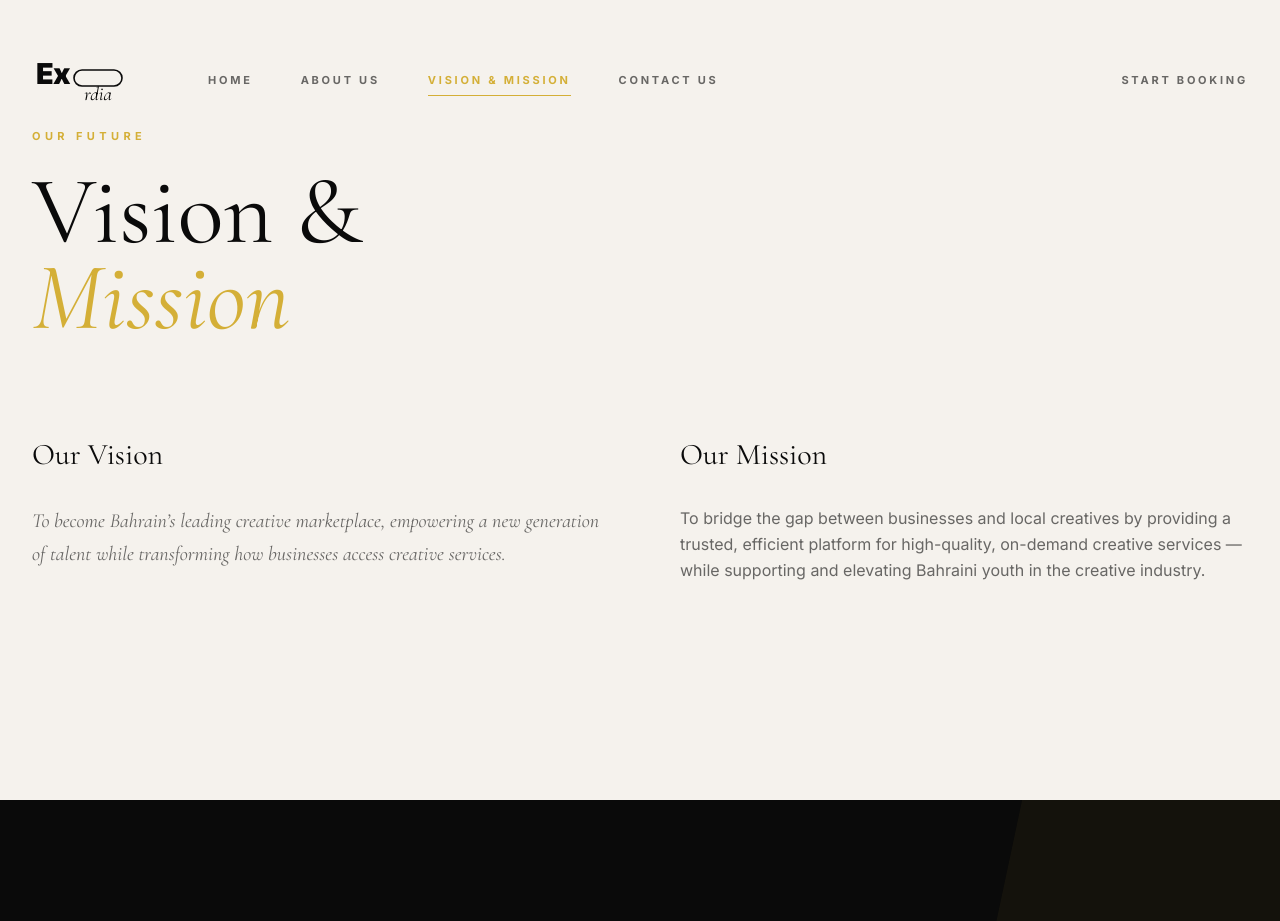
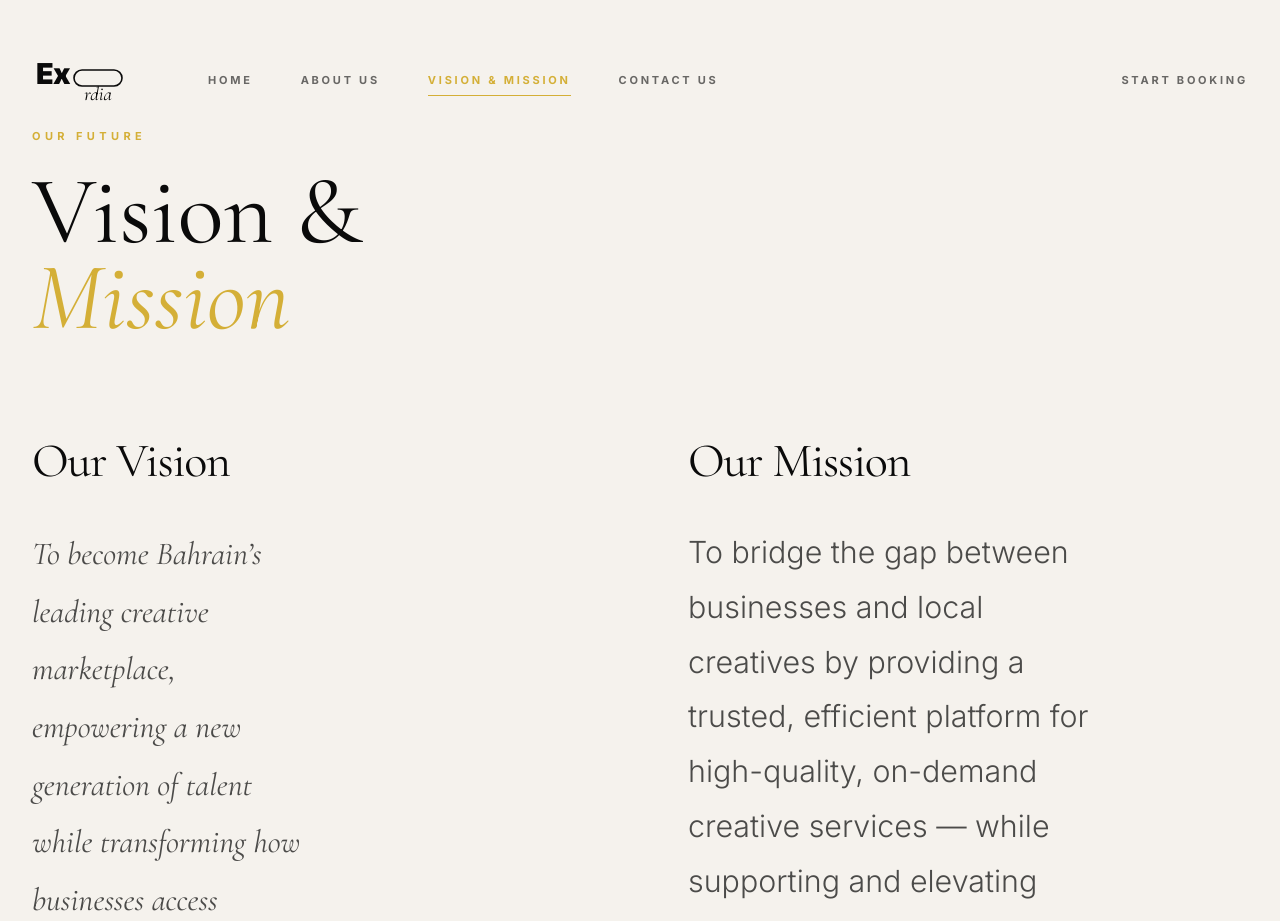
Before and after one commit to Ex0rdiabh/Ex0rdia, a React (Vite) app: page /#/vision in a window 1280 px wide. Shown: the top 921 px of the page. Built offline with nearby package versions, Linux system fonts and the light colour scheme.

Commit message:
Update VisionMission.tsx

```diff
--- a/src/pages/VisionMission.tsx
+++ b/src/pages/VisionMission.tsx
@@ -10,23 +10,30 @@ export default function VisionMission() {
           transition={{ duration: 0.8 }}
           className="max-w-3xl"
         >
-          <span className="text-[11px] font-bold uppercase tracking-[0.4em] text-gold mb-6 block">Our Future</span>
+          <span className="text-[11px] font-bold uppercase tracking-[0.4em] text-gold mb-6 block">
+            Our Future
+          </span>
           <h1 className="text-6xl md:text-8xl font-serif text-ink leading-[0.9] mb-12">
             Vision & <br />
             <span className="italic text-gold">Mission</span>
           </h1>
         </motion.div>
 
-        <div className="grid grid-cols-1 md:grid-cols-2 gap-20 mt-24">
-          <div className="space-y-8">
-            <h2 className="text-3xl font-serif text-ink">Our Vision</h2>
-            <p className="text-ink/60 leading-relaxed font-serif italic text-xl">
+        <div className="grid grid-cols-1 md:grid-cols-2 gap-16 lg:gap-24 mt-24">
+          <div className="space-y-10">
+            <h2 className="text-4xl md:text-5xl font-serif text-ink tracking-tight">
+              Our Vision
+            </h2>
+            <p className="text-2xl md:text-[2rem] text-ink/72 leading-[1.8] font-serif italic max-w-[20ch]">
               To become Bahrain’s leading creative marketplace, empowering a new generation of talent while transforming how businesses access creative services.
             </p>
           </div>
-          <div className="space-y-8">
-            <h2 className="text-3xl font-serif text-ink">Our Mission</h2>
-            <p className="text-ink/60 leading-relaxed">
+
+          <div className="space-y-10">
+            <h2 className="text-4xl md:text-5xl font-serif text-ink tracking-tight">
+              Our Mission
+            </h2>
+            <p className="text-xl md:text-[1.9rem] text-ink/72 leading-[1.8] font-light max-w-[22ch]">
               To bridge the gap between businesses and local creatives by providing a trusted, efficient platform for high-quality, on-demand creative services — while supporting and elevating Bahraini youth in the creative industry.
             </p>
           </div>
```
